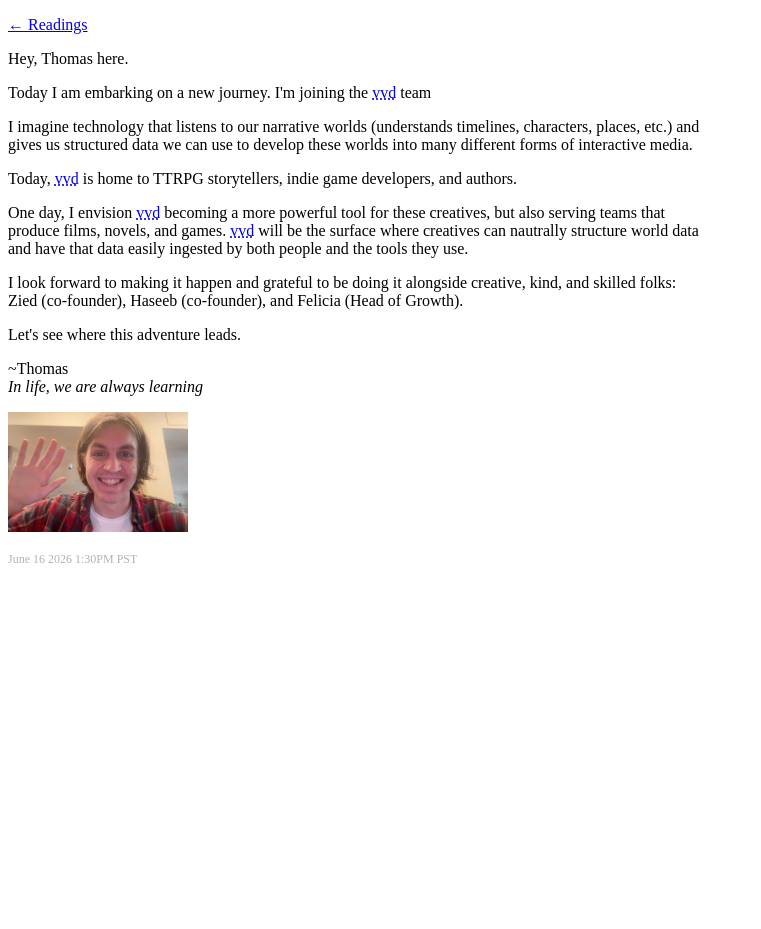
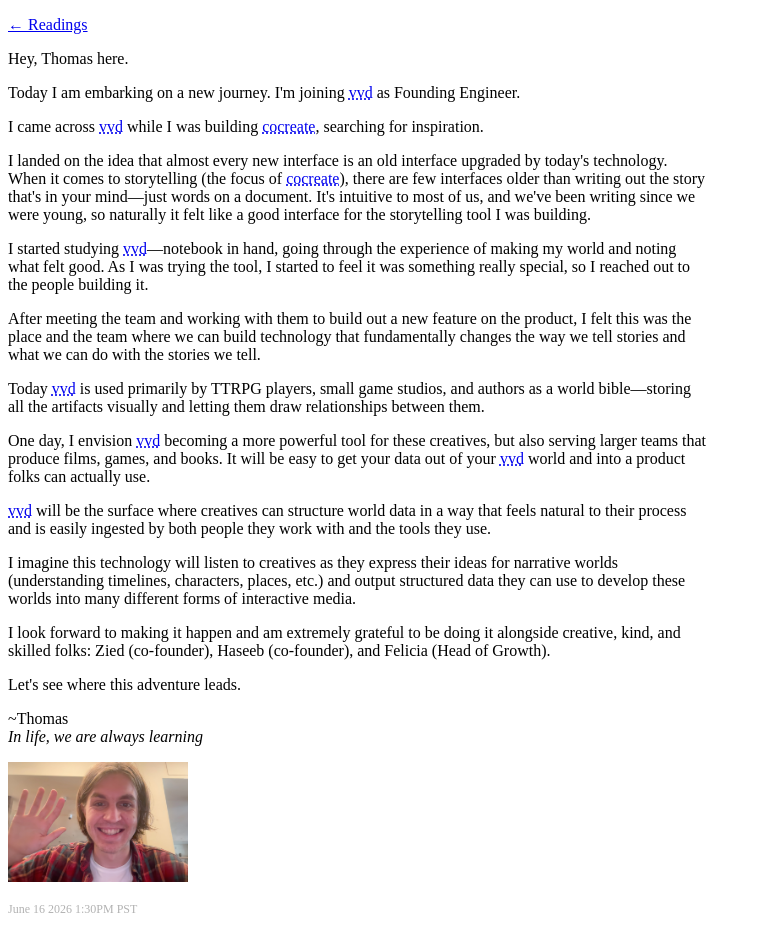
Before and after one commit to SerenityUX/tompo.dev, a Next.js app: page /next-adventure-vvd in a window 1280 px wide. Shown: the whole page, without its empty margins (0-761 px from the left). Before the commit the page ends 800 px from the top, so only its background shows below. Built offline with nearby package versions, Linux system fonts and the light colour scheme.

Commit message:
updating doc

```diff
--- a/pages/next-adventure-vvd.js
+++ b/pages/next-adventure-vvd.js
@@ -4,6 +4,12 @@ import Link from "next/link";
 const vvd = (
   <a href="https://vvd.world" style={{ textDecoration: "underline dotted" }}>
     vvd
+  </a>
+);
+
+const cocreate = (
+  <a href="https://cocreate.cafe" style={{ textDecoration: "underline dotted" }}>
+    cocreate
   </a>
 );
 
@@ -21,28 +27,59 @@ export default function NextAdventure() {
       </p>
       <p>Hey, Thomas here.</p>
       <p>
-        Today I am embarking on a new journey. I&apos;m joining the {vvd} team
+        Today I am embarking on a new journey. I&apos;m joining {vvd} as Founding
+        Engineer.
       </p>
       <p>
-        I imagine technology that listens to our narrative worlds (understands
-        timelines, characters, places, etc.) and gives us structured data we can
-        use to develop these worlds into many different forms of interactive
-        media.
+        I came across {vvd} while I was building {cocreate}, searching for
+        inspiration.
       </p>
       <p>
-        Today, {vvd} is home to TTRPG storytellers, indie game
-        developers, and authors.
+        I landed on the idea that almost every new interface is an old interface
+        upgraded by today&apos;s technology. When it comes to storytelling (the
+        focus of {cocreate}), there are few interfaces older than writing out the
+        story that&apos;s in your mind—just words on a document. It&apos;s
+        intuitive to most of us, and we&apos;ve been writing since we were young,
+        so naturally it felt like a good interface for the storytelling tool I was
+        building.
+      </p>
+      <p>
+        I started studying {vvd}—notebook in hand, going through the experience
+        of making my world and noting what felt good. As I was trying the tool, I
+        started to feel it was something really special, so I reached out to the
+        people building it.
+      </p>
+      <p>
+        After meeting the team and working with them to build out a new feature on
+        the product, I felt this was the place and the team where we can build
+        technology that fundamentally changes the way we tell stories and what we
+        can do with the stories we tell.
+      </p>
+      <p>
+        Today {vvd} is used primarily by TTRPG players, small game studios, and
+        authors as a world bible—storing all the artifacts visually and letting
+        them draw relationships between them.
       </p>
       <p>
         One day, I envision {vvd} becoming a more powerful tool for these
-        creatives, but also serving teams that produce films, novels,
-        and games. {vvd} will be the surface where creatives can nautrally structure world
-        data and have that data easily ingested
-        by both people and the tools they use.
+        creatives, but also serving larger teams that produce films, games, and
+        books. It will be easy to get your data out of your {vvd} world and into
+        a product folks can actually use.
       </p>
       <p>
-        I look forward to making it happen and grateful to be doing it alongside
-        creative, kind, and skilled folks: Zied (co-founder), Haseeb
+        {vvd} will be the surface where creatives can structure world data in a
+        way that feels natural to their process and is easily ingested by both
+        people they work with and the tools they use.
+      </p>
+      <p>
+        I imagine this technology will listen to creatives as they express their
+        ideas for narrative worlds (understanding timelines, characters, places,
+        etc.) and output structured data they can use to develop these worlds into
+        many different forms of interactive media.
+      </p>
+      <p>
+        I look forward to making it happen and am extremely grateful to be doing
+        it alongside creative, kind, and skilled folks: Zied (co-founder), Haseeb
         (co-founder), and Felicia (Head of Growth).
       </p>
       <p>Let&apos;s see where this adventure leads.</p>
```
